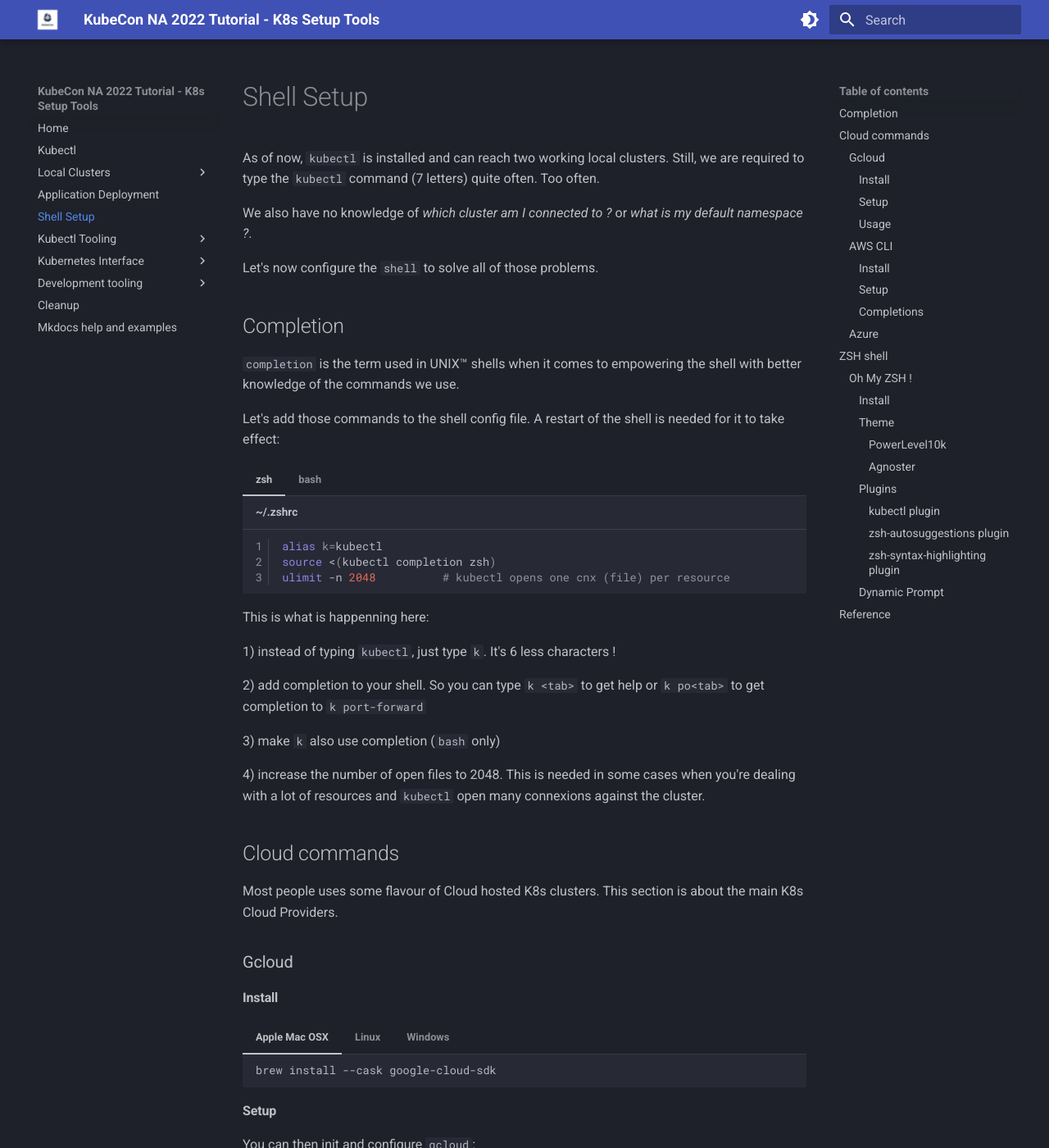
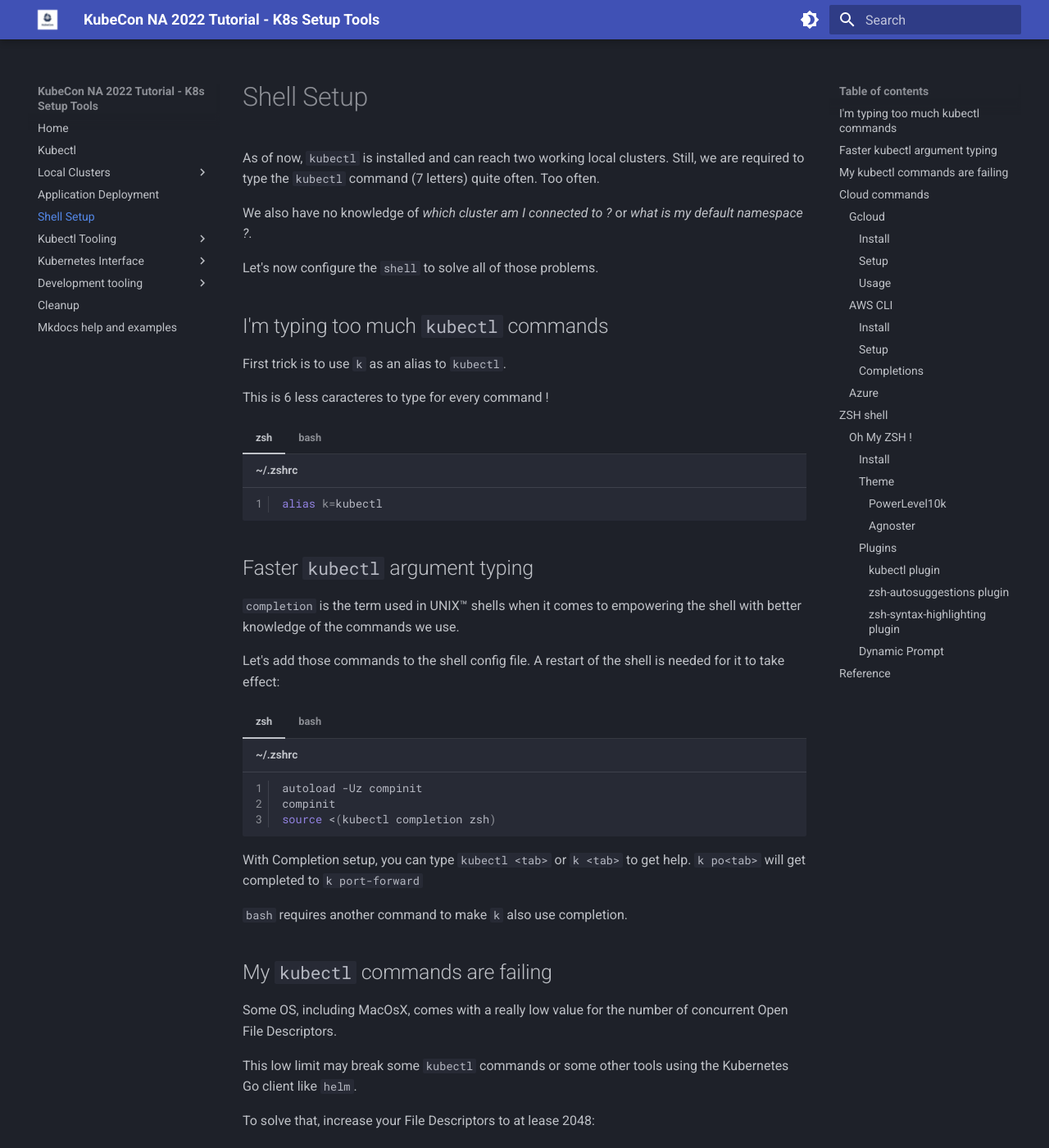
Before and after one commit to cloud-native-canada/k8s_setup_tools, an MkDocs documentation site: the page built from docs/shell_setup.md, in a window 1280 px wide and 1400 px high. Shown: the whole window at 82% size. Built offline with MkDocs 1.6.1 and Material for MkDocs 9.7.7, drawn with Linux system fonts in a browser that asks for light colours.

Commit message:
reworking the titles

````diff
--- a/docs/shell_setup.md
+++ b/docs/shell_setup.md
@@ -6,7 +6,23 @@
 
 Let's now configure the `shell` to solve all of those problems.
 
-## Completion
+## I'm typing too much `kubectl` commands
+
+First trick is to use `k` as an alias to `kubectl`.
+
+This is 6 less caracteres to type for every command !
+
+=== "zsh"
+    ```bash linenums="1" title="~/.zshrc"
+    alias k=kubectl
+    ```
+
+=== "bash"
+    ```bash linenums="1" title="~/.bashrc"
+    alias k=kubectl
+    ```
+
+## Faster `kubectl` argument typing
 
 `completion` is the term used in UNIX™ shells when it comes to empowering the shell with better knowledge of the commands we use.
 
@@ -14,28 +30,38 @@
 
 === "zsh"
     ```bash linenums="1" title="~/.zshrc"
-    alias k=kubectl
+    autoload -Uz compinit
+    compinit
     source <(kubectl completion zsh)
+    ```
+
+=== "bash"
+    ```bash linenums="1" title="~/.bashrc"
+    source <(kubectl completion bash)
+    complete -o default -F __start_kubectl k
+    ```
+
+With Completion setup, you can type `kubectl <tab>` or `k <tab>` to get help. `k po<tab>` will get completed to `k port-forward`
+
+`bash` requires another command to make `k` also use completion.
+
+## My `kubectl` commands are failing
+
+Some OS, including MacOsX, comes with a really low value for the number of concurrent Open File Descriptors.
+
+This low limit may break some `kubectl` commands or some other tools using the Kubernetes Go client like `helm`.
+
+To solve that, increase your File Descriptors to at lease 2048:
+
+=== "zsh"
+    ```bash linenums="1" title="~/.zshrc"
     ulimit -n 2048          # kubectl opens one cnx (file) per resource
     ```
 
 === "bash"
     ```bash linenums="1" title="~/.bashrc"
-    alias k=kubectl
-    source <(kubectl completion bash)
-    complete -o default -F __start_kubectl k
     ulimit -n 2048          # kubectl opens one cnx (file) per resource
     ```
-
-This is what is happenning here:
-
-1) instead of typing `kubectl`, just type `k`. It's 6 less characters !
-
-2) add completion to your shell. So you can type `k <tab>` to get help or `k po<tab>` to get completion to `k port-forward`
-
-3) make `k` also use completion (`bash` only)
-
-4) increase the number of open files to 2048. This is needed in some cases when you're dealing with a lot of resources and `kubectl` open many connexions against the cluster.
 
 ## Cloud commands
 
````
Also changed, not shown: docs/index.md (+39 -4 lines), docs/local_cluster/podman.md (+7 -0 lines).
